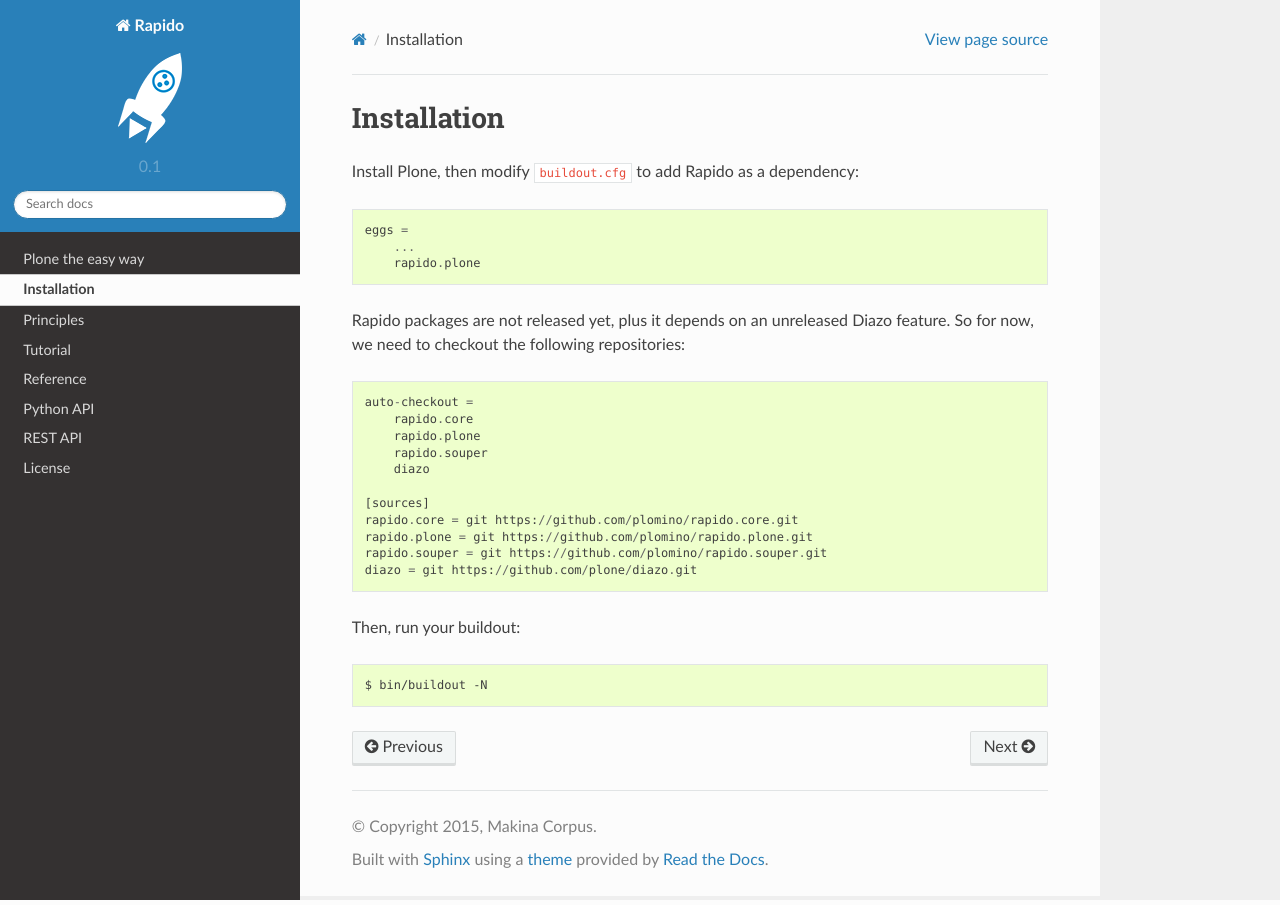
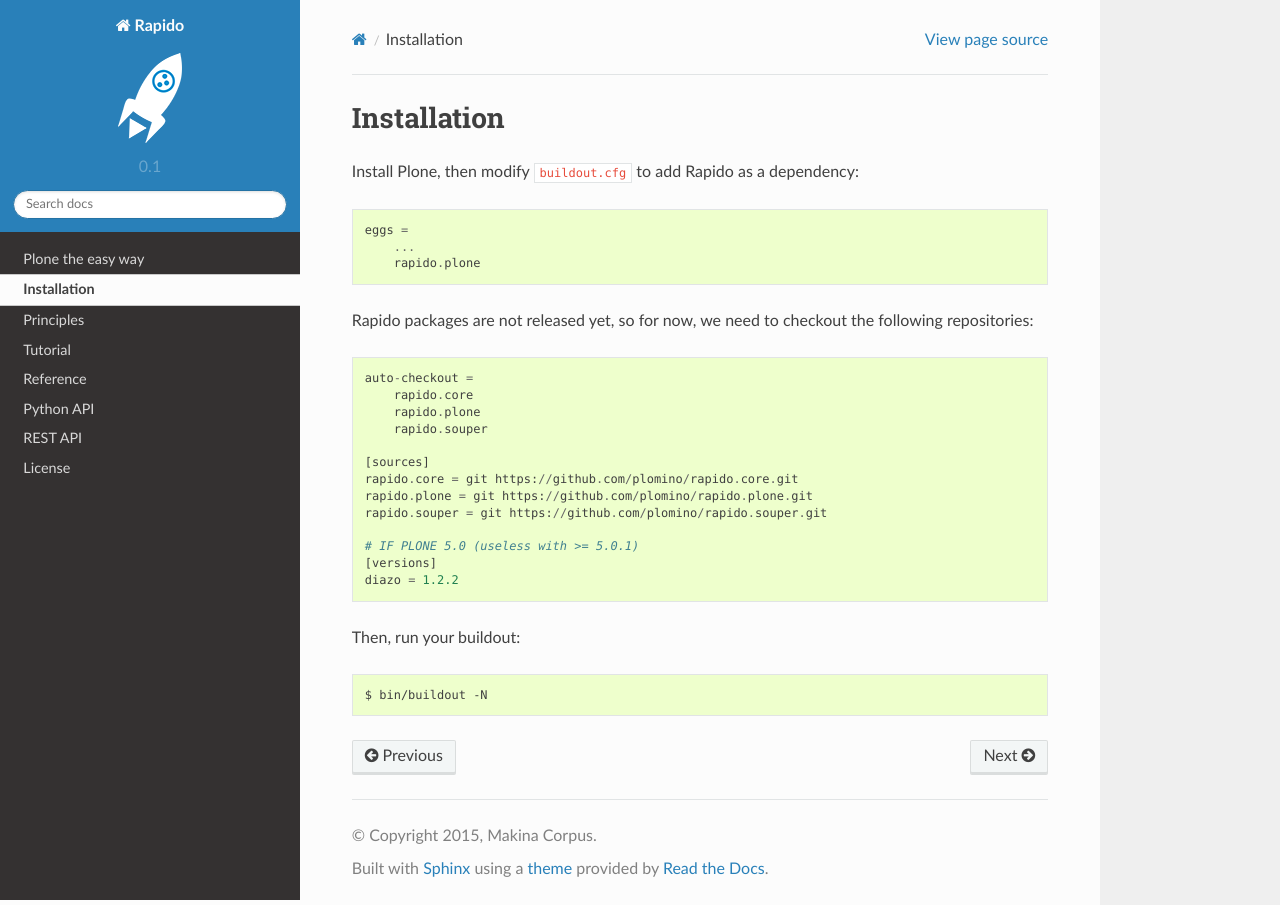
Before and after one commit to collective/rapido.plone, a Sphinx documentation site: the page built from docs/installation.rst, in a window 1280 px wide. Built offline with Sphinx 7.4.7 and the Read the Docs theme 2.0.0, drawn with Linux system fonts in a browser that asks for light colours.

Commit message:
update install instructions

```diff
--- a/docs/installation.rst
+++ b/docs/installation.rst
@@ -7,21 +7,22 @@
         ...
         rapido.plone
 
-Rapido packages are not released yet, plus it depends on an unreleased
-Diazo feature.
-So for now, we need to checkout the following repositories::
+Rapido packages are not released yet, so for now, we need to checkout the
+following repositories::
 
     auto-checkout =
         rapido.core
         rapido.plone
         rapido.souper
-        diazo
 
     [sources]
     rapido.core = git https://github.com/plomino/rapido.core.git
     rapido.plone = git https://github.com/plomino/rapido.plone.git
     rapido.souper = git https://github.com/plomino/rapido.souper.git
-    diazo = git https://github.com/plone/diazo.git
+
+    # IF PLONE 5.0 (useless with >= 5.0.1)
+    [versions]
+    diazo = 1.2.2
 
 Then, run your buildout::
 
```
